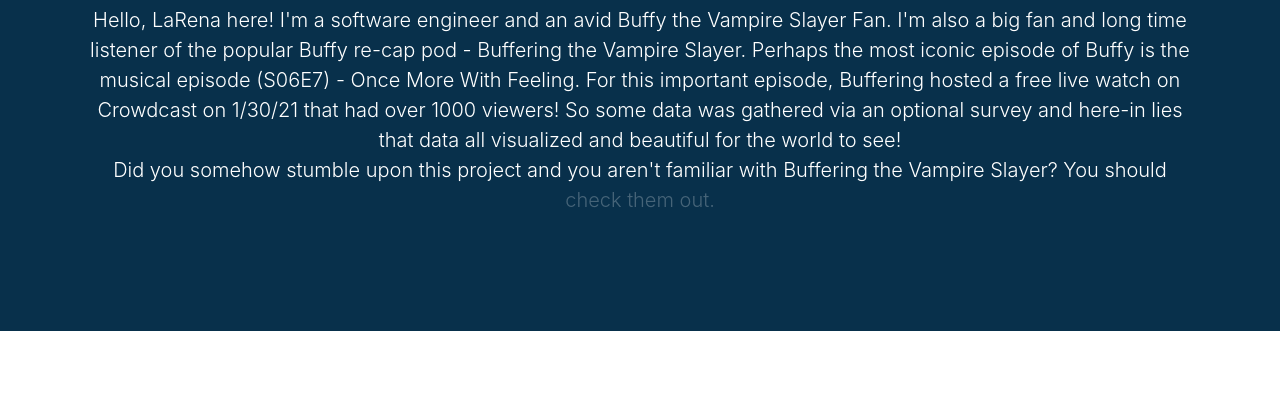
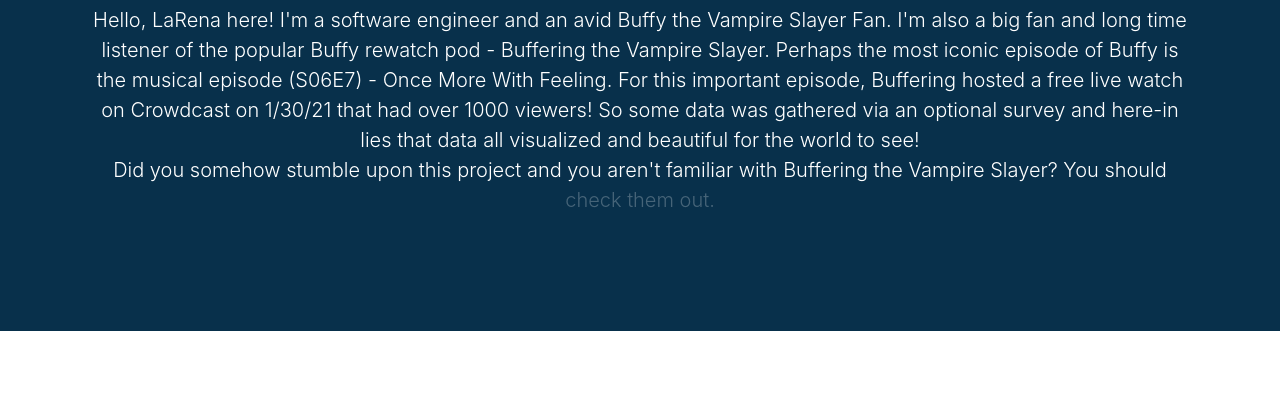
Before and after one commit to LaRenaiocco/buffering-data-project, a plain HTML site: page index.html in a window 1280 px wide. Shown: the part 207-615 px from the top of the page. Drawn offline with nearby package versions, Linux system fonts and the light colour scheme; some packages are replaced by stand-ins of ours.

Commit message:
Fixed typo

```diff
--- a/index.html
+++ b/index.html
@@ -57,7 +57,7 @@
     <div class="container text-center">
       <h1>Once More With Scoobies</h1>
       <p class="lead">Hello, LaRena here!  I'm a software engineer and an avid Buffy the Vampire Slayer Fan.
-        I'm also a big fan and long time listener of the popular Buffy re-cap pod - Buffering the Vampire Slayer.
+        I'm also a big fan and long time listener of the popular Buffy rewatch pod - Buffering the Vampire Slayer.
         Perhaps the most iconic episode of Buffy is the musical episode (S06E7) - Once More With Feeling.
         For this important episode, Buffering hosted a  free live watch on Crowdcast on 1/30/21 that had over 1000 viewers!
         So some data was gathered via an optional survey and here-in lies that data all visualized and beautiful for the world to see!
```
